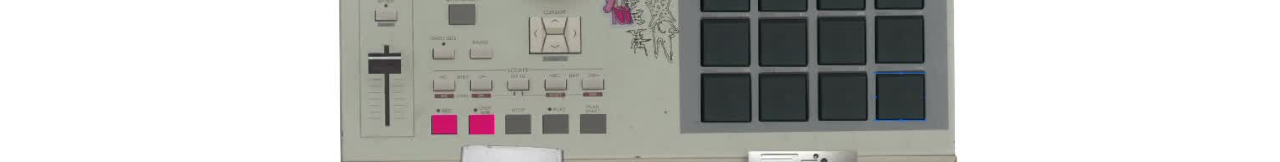
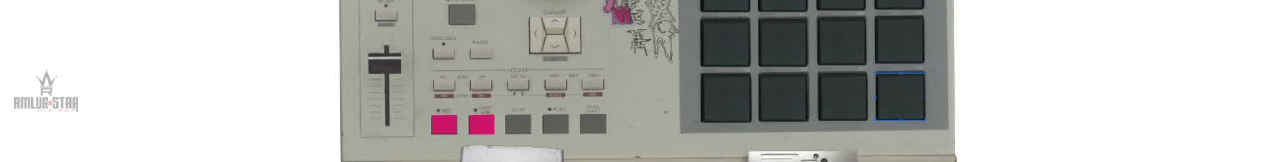
Before and after one commit to rmlurdeuxsexes/rmlur-site, a plain HTML site: page index.html in a window 1280 px wide. Shown: the part 309-471 px from the top of the page. Drawn offline with Linux system fonts and the light colour scheme.

Commit message:
Add persistent RMLUR STAR watermark across all pages

```diff
--- a/index.html
+++ b/index.html
@@ -11,6 +11,7 @@
 <link rel="stylesheet" href="style.css">
 </head>
 <body>
+<img src="assets/worldstar-watermark.png" alt="RMLUR STAR" class="site-watermark">
 
 <!-- tiny corner nav, unobtrusive so the hero reads exactly like before -->
 <div class="corner-nav">
--- a/style.css
+++ b/style.css
@@ -424,6 +424,20 @@ main#shop{max-width:1280px;margin:0 auto;padding:60px 32px 160px}
   .shop-head h1{font-size:24px}
   .tabs{gap:14px}
 }
+/* ================= SITE WATERMARK — persistent, every page ================= */
+.site-watermark{
+  position:fixed;
+  left:14px;top:50%;
+  transform:translateY(-50%);
+  width:64px;
+  opacity:.3;
+  pointer-events:none;
+  z-index:40;
+}
+@media(max-width:640px){
+  .site-watermark{width:40px;left:8px}
+}
+
 :focus-visible{outline:2px solid var(--teal);outline-offset:2px}
 @media(prefers-reduced-motion:reduce){
   #pb-marquee{animation:none}
```
Also changed, not shown: about.html (+1 -0 lines), blog.html (+1 -0 lines), design.html (+1 -0 lines), jasons-portfolio.html (+1 -0 lines), shop.html (+1 -0 lines), assets/worldstar-watermark.png (added).
